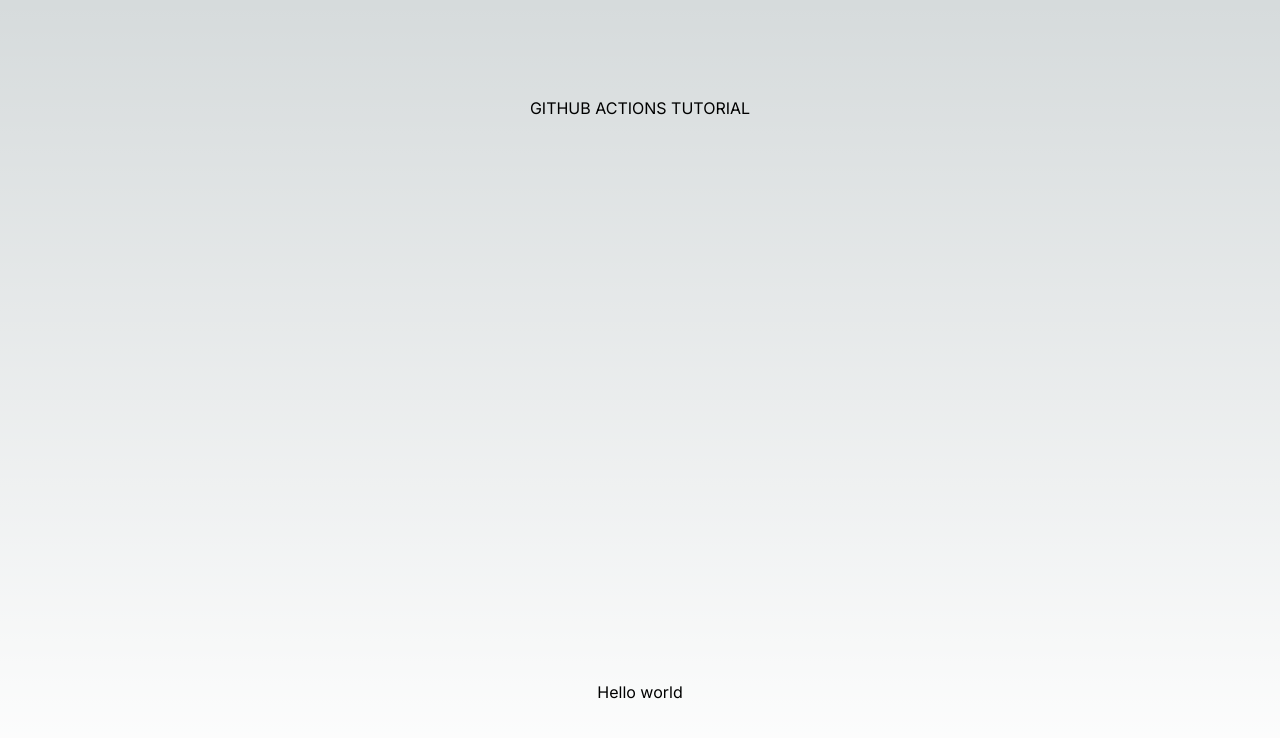
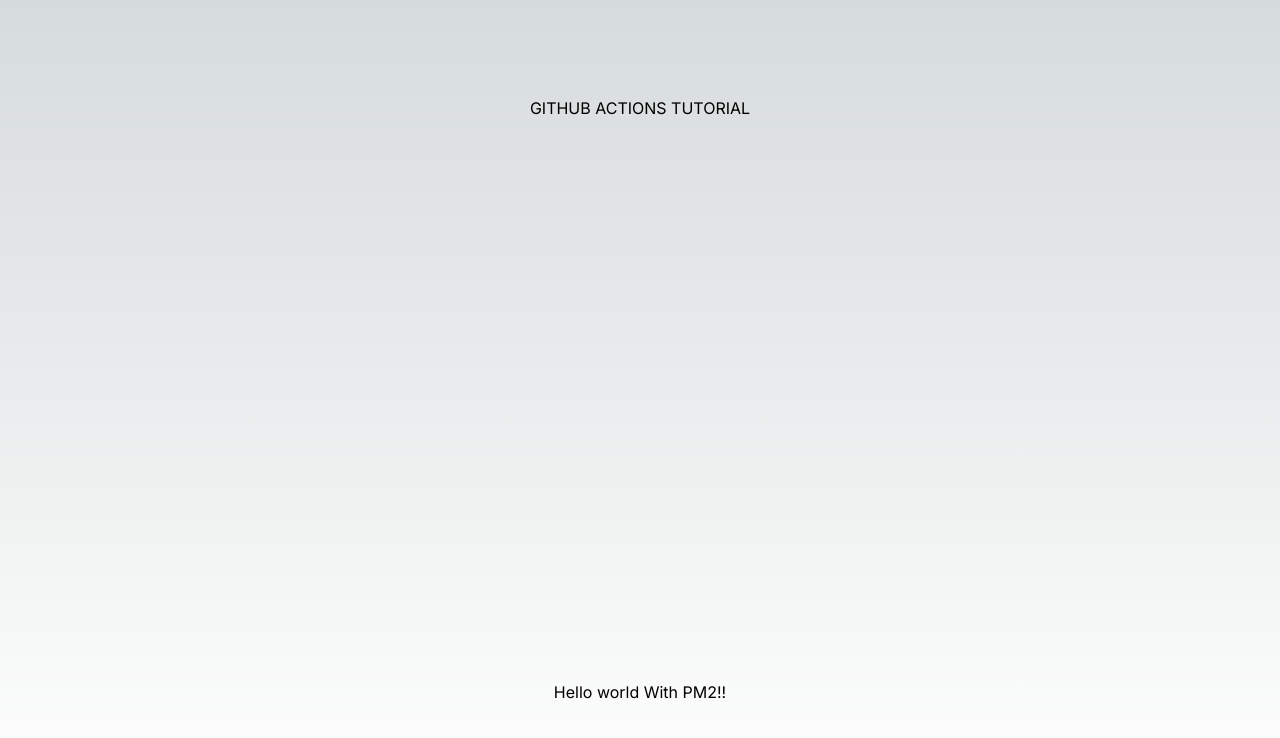
Before and after one commit to pacodinucci/github-actions-tutorial, a Next.js app: page / in a window 1280 px wide. Shown: the top 738 px of the page. Built offline with nearby package versions, Linux system fonts and the light colour scheme.

Commit message:
hello world with pm2

```diff
--- a/app/page.tsx
+++ b/app/page.tsx
@@ -4,7 +4,7 @@
   return (
     <main className="flex min-h-screen flex-col items-center justify-between p-24">
       <h1>GITHUB ACTIONS TUTORIAL</h1>
-      <h2>Hello world</h2>
+      <h2>Hello world With PM2!!</h2>
     </main>
   );
 }
```
